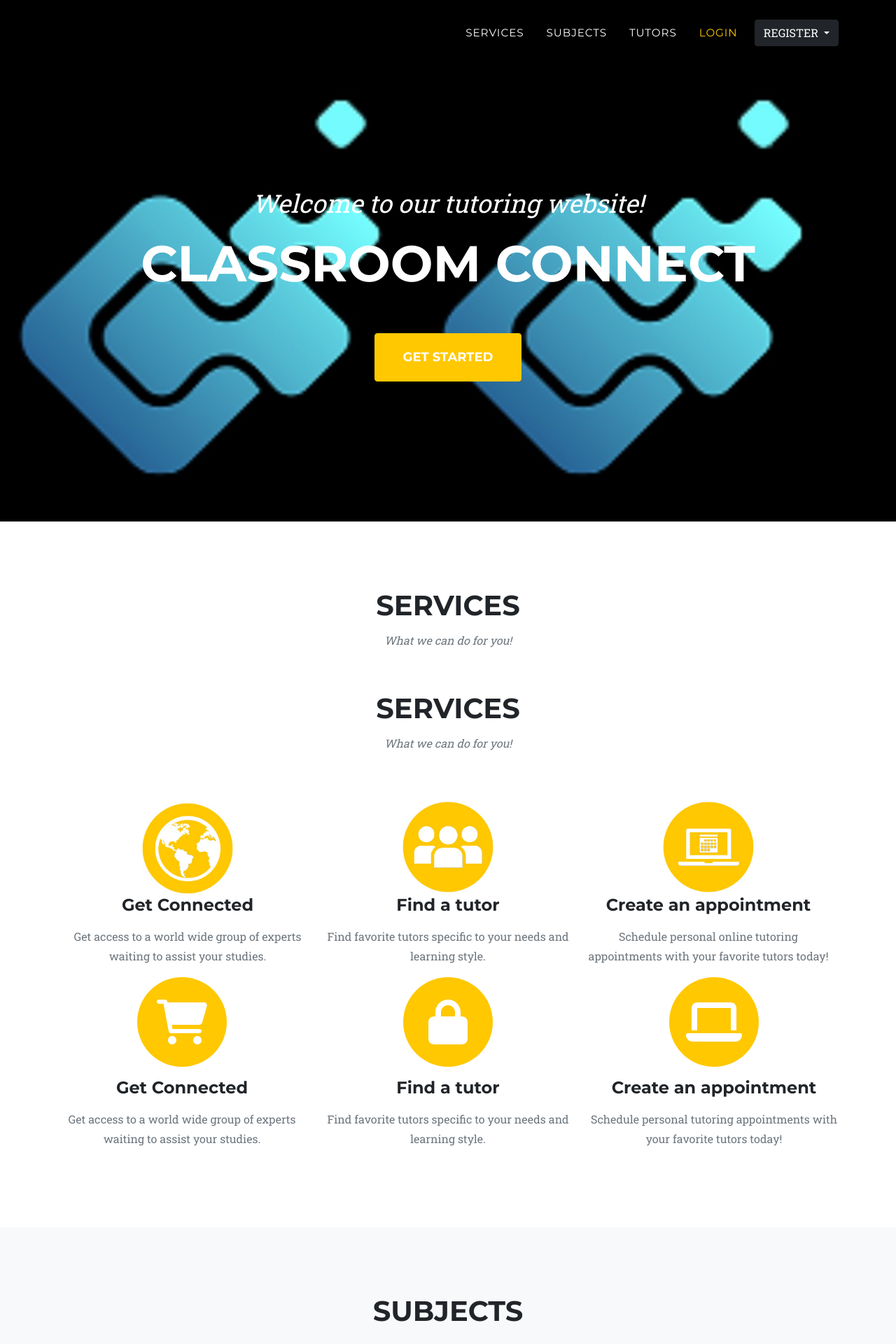
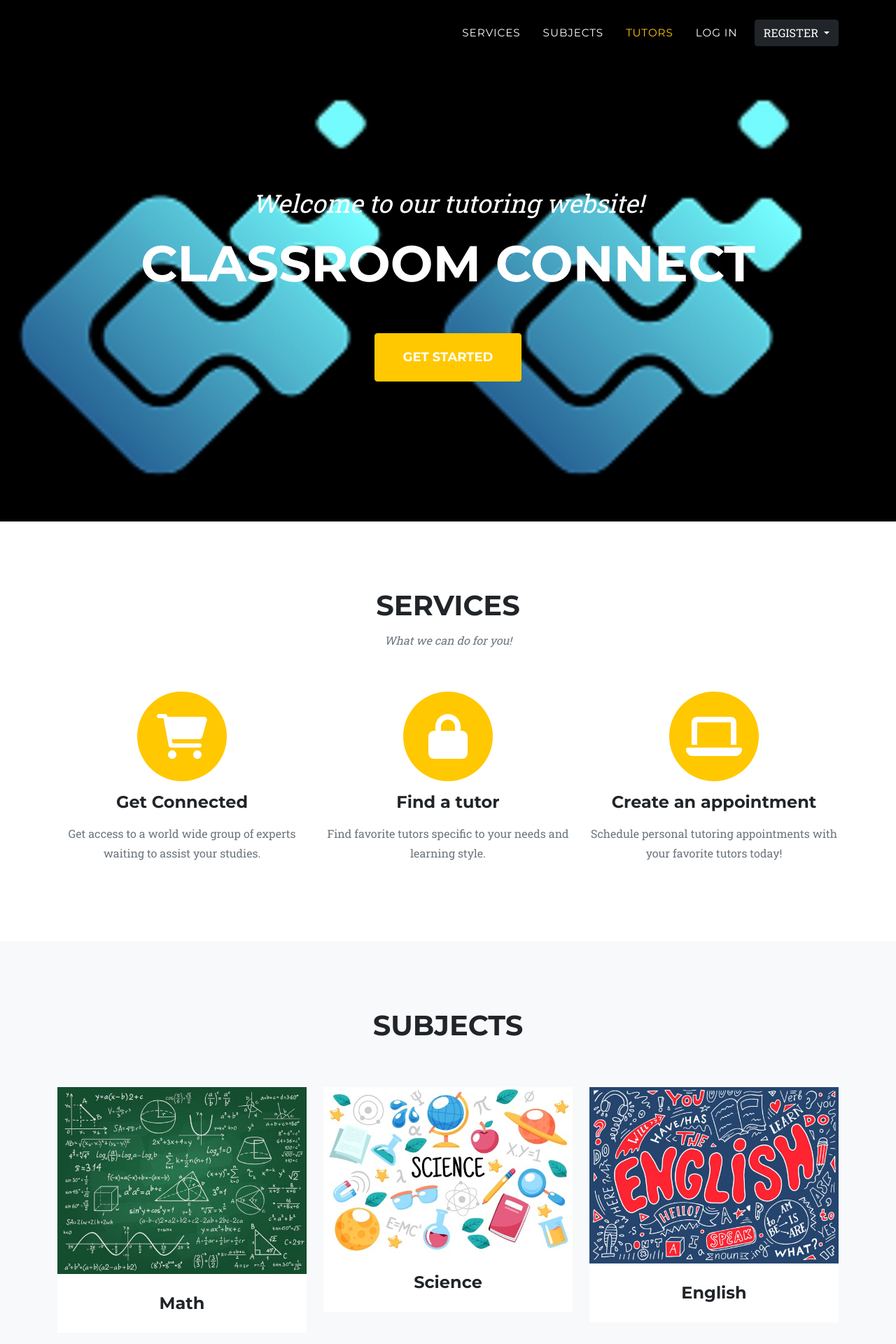
Before and after one commit to dsreagan/TutoringApp, a Flask app: page / in a window 1280 px wide; the page is wider, and only the part inside the window is pictured. Shown: the top 1920 px of that part at 70% size. Run offline with Flask 3, Linux system fonts and the light colour scheme; some libraries are stand-ins or nearby versions.

Commit message:
Refactored front-end. Added login page.

```diff
--- a/website/templates/base.html
+++ b/website/templates/base.html
@@ -1,12 +1,20 @@
 <!DOCTYPE html>
 <html lang="en">
-<head>
-    <meta charset="UTF-8">
-    <meta http-equiv="X-UA-Compatible" content="IE=edge">
-    <meta name="viewport" content="width=device-width, initial-scale=1.0">
+  <head>
+    <meta charset="UTF-8" />
+    <meta name="viewport" content="width=device-width, initial-scale=1, shrink-to-fit=no" />
+    <!-- Favicon-->
+    <link rel="icon" type="image/x-icon" href="../static/assets/favicon.ico" />
+    <!-- Font Awesome icons (free version)-->
+    <script src="https://use.fontawesome.com/releases/v6.1.0/js/all.js" crossorigin="anonymous"></script>
+    <!-- Google fonts-->
+    <link href="https://fonts.googleapis.com/css?family=Montserrat:400,700" rel="stylesheet" type="text/css" />
+    <link href="https://fonts.googleapis.com/css?family=Roboto+Slab:400,100,300,700" rel="stylesheet" type="text/css" />
+    <!-- Core theme CSS (includes Bootstrap)-->
+    <link href="../static/css/styles.css" rel="stylesheet" />
     {% block head %}{% endblock %}
-</head>
-<body>
-    {% block body %}{% endblock %}
-</body>
-</html>
+    <title>{% block title %}Classroom Connect{% endblock %}</title>
+  </head>
+  {%block body %}
+  <body></body>
+  {% endblock %}
--- a/website/templates/index.html
+++ b/website/templates/index.html
@@ -1,21 +1,6 @@
-<!DOCTYPE html>
-<html lang="en">
-  <head>
-    <meta charset="utf-8" />
-    <meta name="viewport" content="width=device-width, initial-scale=1, shrink-to-fit=no" />
-    <meta name="description" content="" />
-    <meta name="author" content="" />
-    <title>Classroom Connect Tutors</title>
-    <!-- Favicon-->
-    <link rel="icon" type="image/x-icon" href="../static/assets/favicon.ico" />
-    <!-- Font Awesome icons (free version)-->
-    <script src="https://use.fontawesome.com/releases/v6.1.0/js/all.js" crossorigin="anonymous"></script>
-    <!-- Google fonts-->
-    <link href="https://fonts.googleapis.com/css?family=Montserrat:400,700" rel="stylesheet" type="text/css" />
-    <link href="https://fonts.googleapis.com/css?family=Roboto+Slab:400,100,300,700" rel="stylesheet" type="text/css" />
-    <!-- Core theme CSS (includes Bootstrap)-->
-    <link href="../static/css/styles.css" rel="stylesheet" />
-  </head>
+{% extends "base.html" %}
+
+{% block body %}
   <body id="page-top">
     <!-- Navigation-->
     <nav class="navbar navbar-expand-lg navbar-dark fixed-top" id="mainNav">
@@ -38,7 +23,7 @@
             <li class="nav-item"><a class="nav-link" href="#services">Services</a></li>
             <li class="nav-item"><a class="nav-link" href="#portfolio">Subjects</a></li>
             <li class="nav-item"><a class="nav-link" href="#team">Tutors</a></li>
-            <li class="nav-item"><a class="nav-link" href="#contact">Login</a></li>
+            <li class="nav-item"><a class="nav-link" href="{{ url_for('auth.login') }}">Log In</a></li>
             <li class="nav-item dropdown">
               <a
                 class="btn btn-dark dropdown-toggle"
@@ -51,9 +36,9 @@
                 Register
               </a>
               <div class="dropdown-menu dropdown-menu-dark">
-                <a href="/studentRegistration" class="dropdown-item">As a Student</a>
+                <a href="/student-registration" class="dropdown-item">As a Student</a>
                 <div class="dropdown-divider"></div>
-                <a href="/tutorRegistration" class="dropdown-item">As a Tutor</a>
+                <a href="/tutor-registration" class="dropdown-item">As a Tutor</a>
               </div>
             </li>
           </ul>
@@ -75,35 +60,6 @@
         <div class="text-center">
           <h2 class="section-heading text-uppercase">Services</h2>
           <h3 class="section-subheading text-muted">What we can do for you!</h3>
-        <div class="container">
-            <div class="text-center">
-                <h2 class="section-heading text-uppercase">Services</h2>
-                <h3 class="section-subheading text-muted">What we can do for you!</h3>
-            </div>
-            <div class="row text-center">
-                <div class="col-md-4">
-                    <span class="fa-stack fa-4x">
-                        <img class="mx-auto rounded-circle" src="../static/assets/img/world.jpg" alt="..." width="150" height="150"/>
-                    </span>
-                    <h4 class="my-3">Get Connected</h4>
-                    <p class="text-muted">Get access to a world wide group of experts waiting to assist your studies.</p>
-                </div>
-                <div class="col-md-4">
-                    <span class="fa-stack fa-4x">
-                        <img class="mx-auto rounded-circle" src="../static/assets/img/people.jpg" alt="..." width="150" height="150"/>
-                    </span>
-                    <h4 class="my-3">Find a tutor</h4>
-                    <p class="text-muted">Find favorite tutors specific to your needs and learning style.</p>
-                </div>
-                <div class="col-md-4">
-                    <span class="fa-stack fa-4x">
-                        <img class="mx-auto rounded-circle" src="../static/assets/img/computer.jpg" alt="..." width="150" height="150"/>
-                    </span>
-                    <h4 class="my-3">Create an appointment</h4>
-                    <p class="text-muted">Schedule personal online tutoring appointments with your favorite tutors today!  </p>
-                </div>
-            </div>
-
         </div>
         <div class="row text-center">
           <div class="col-md-4">
@@ -305,10 +261,10 @@
             <div class="text-center">
                 <h2 class="section-heading text-uppercase">Login</h2>
                 <h3 class="section-subheading text-muted">or sign up now!</h3>
-                <a href="{{url_for('views.userHome')}}">
-                    <button>User</button>
+                <a href="{{url_for('views.student_home')}}">
+                    <button>Student</button>
                 </a>
-                <a href="{{url_for('views.tutorHome')}}">
+                <a href="{{url_for('views.tutor_home')}}">
                     <button>Tutor</button>
                 </a>
             </div>
@@ -392,4 +348,5 @@
     <!-- * * * * * * * * * * * * * * * * * * * * * * * * * * * * * * * * * * * * * * * *-->
     <script src="https://cdn.startbootstrap.com/sb-forms-latest.js"></script>
   </body>
+  {% endblock %}
 </html>
--- a/website/views.py
+++ b/website/views.py
@@ -18,15 +18,15 @@ def registered():
         tutor_all = Tutor.query.all()
     return render_template('index.html', tutor_all=tutor_all)
 
-@views.route('/userHome')
-def userHome():
-    tutor_search = request.args.get('tutor_search')
-    if tutor_search:
-        tutor_all = Tutor.query.filter(Tutor.first_name.contains(tutor_search) | Tutor.last_name.contains(tutor_search) | Tutor.id.contains(tutor_search))
-    else:
-        tutor_all = Tutor.query.all()
-    return render_template('userHome.html', tutor_all=tutor_all)
+@views.route('/student')
+def student_home():
+    # tutor_search = request.args.get('tutor_search')
+    # if tutor_search:
+    #     tutor_all = Tutor.query.filter(Tutor.first_name.contains(tutor_search) | Tutor.last_name.contains(tutor_search) | Tutor.id.contains(tutor_search))
+    # else:
+    #     tutor_all = Tutor.query.all()
+    return render_template('student-home.html')#, tutor_all=tutor_all)
 
-@views.route('/tutorHome')
-def tutorHome():
-    return render_template('tutorHome.html')
+@views.route('/tutor')
+def tutor_home():
+    return render_template('tutor-home.html')
```
Also changed, not shown: website/auth.py (+5 -5 lines), website/templates/login.html (added, +47 -0 lines), website/templates/registered.html (+7 -11 lines), website/templates/student-registration.html (renamed from website/templates/studentRegistration.html, +8 -12 lines), website/templates/tutor-registration.html (renamed from website/templates/tutorRegistration.html, +8 -12 lines), website/templates/student-home.html (renamed from website/templates/userHome.html), website/templates/tutor-home.html (renamed from website/templates/tutorHome.html).
